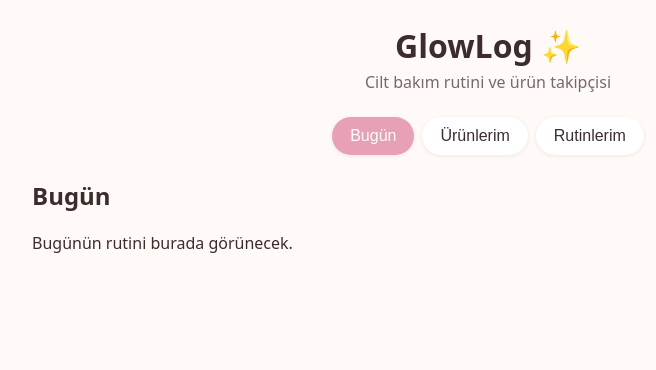
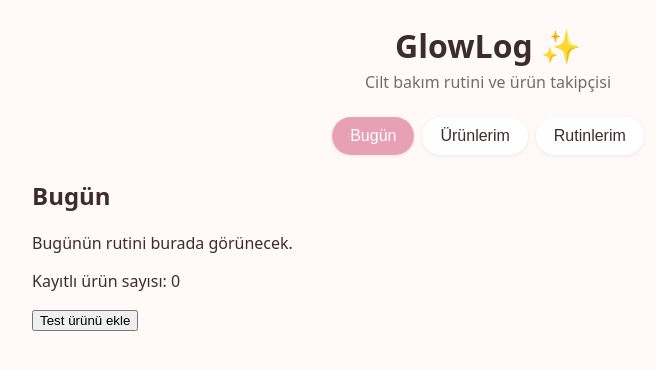
Before and after one commit to GulsuOztel/GlowLog, a React (Vite) app: page / in a window 1280 px wide. Shown: the top 370 px of the page, without its empty margins (152-808 px from the left). Built offline with nearby package versions, Linux system fonts and the light colour scheme.

Commit message:
feat: add useLocalStorage hook and persist products

```diff
--- a/src/App.jsx
+++ b/src/App.jsx
@@ -3,9 +3,23 @@ import Navbar from './components/Navbar'
 import TodayPage from './pages/TodayPage'
 import ProductsPage from './pages/ProductsPage'
 import RoutinesPage from './pages/RoutinesPage'
+import useLocalStorage from './hooks/useLocalStorage'
 
 function App() {
   const [activeTab, setActiveTab] = useState('today')
+  const [products, setProducts] = useLocalStorage('glowlog_products', [])
+
+  // GEÇİCİ TEST: sonraki görevde silinecek
+  function addTestProduct() {
+    const newProduct = {
+      id: Date.now(),
+      name: 'Test Ürünü',
+      brand: 'Test Marka',
+      category: 'Nemlendirici',
+      notes: '',
+    }
+    setProducts([...products, newProduct])
+  }
 
   return (
     <div className="app">
@@ -20,6 +34,9 @@ function App() {
         {activeTab === 'today' && <TodayPage />}
         {activeTab === 'products' && <ProductsPage />}
         {activeTab === 'routines' && <RoutinesPage />}
+
+        <p>Kayıtlı ürün sayısı: {products.length}</p>
+        <button onClick={addTestProduct}>Test ürünü ekle</button>
       </main>
     </div>
   )
--- /dev/null
+++ b/src/hooks/useLocalStorage.js
@@ -0,0 +1,25 @@
+import { useState, useEffect } from 'react'
+
+function useLocalStorage(key, initialValue) {
+  const [value, setValue] = useState(() => {
+    try {
+      const saved = localStorage.getItem(key)
+      return saved !== null ? JSON.parse(saved) : initialValue
+    } catch (error) {
+      console.error('LocalStorage okunamadı:', error)
+      return initialValue
+    }
+  })
+
+  useEffect(() => {
+    try {
+      localStorage.setItem(key, JSON.stringify(value))
+    } catch (error) {
+      console.error('LocalStorage yazılamadı:', error)
+    }
+  }, [key, value])
+
+  return [value, setValue]
+}
+
+export default useLocalStorage
```
